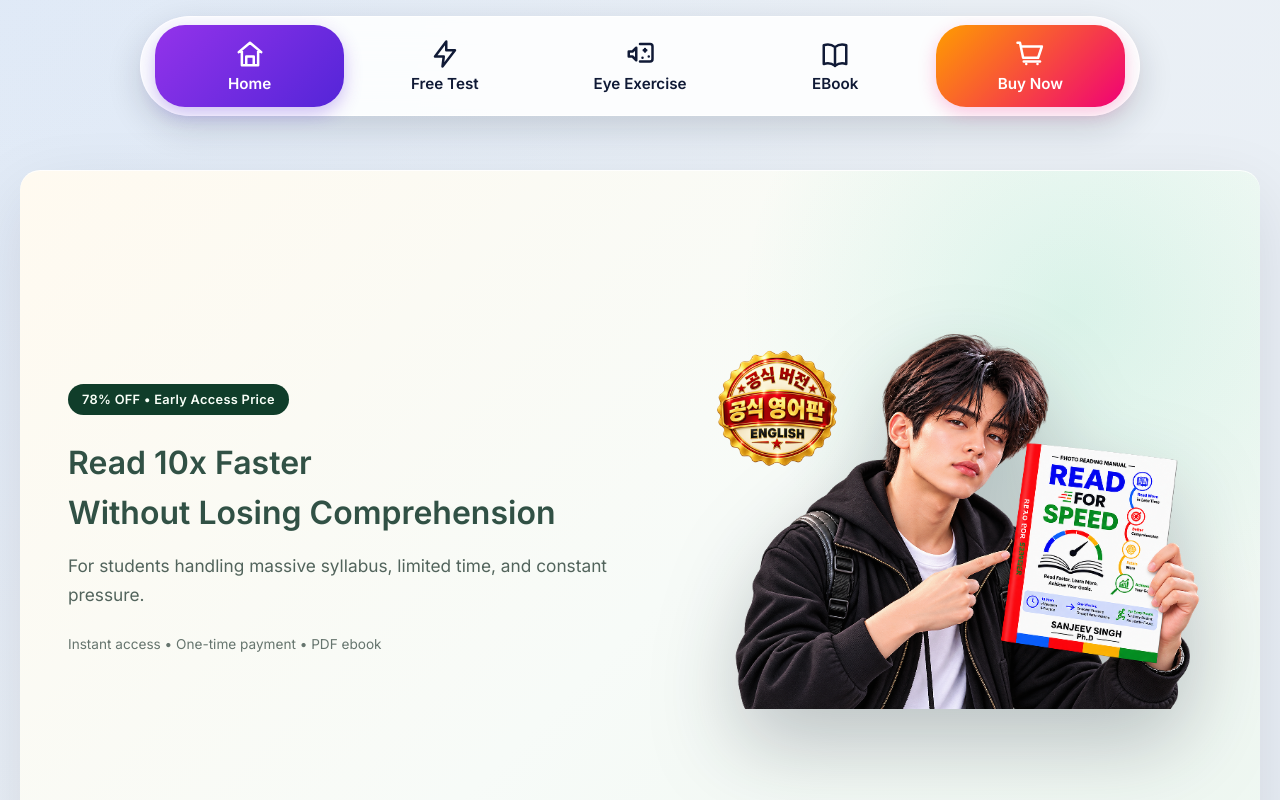
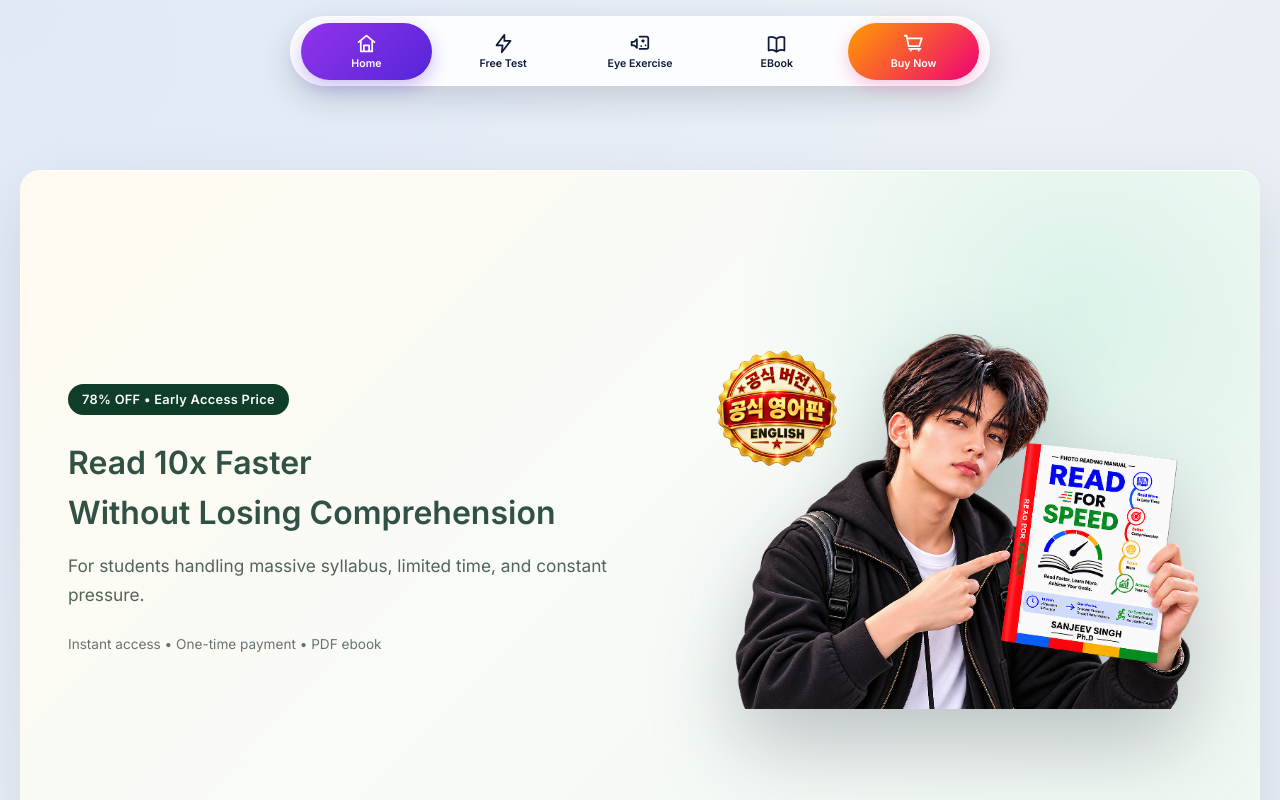
Before and after one commit to Sanjeev2206/ebook-site, a plain HTML site: page index.html in a window 1280 px wide. Shown: the top 800 px of the page. Drawn offline with nearby package versions, Linux system fonts and the light colour scheme; a script that the page names is missing.

Commit message:
Update index.html

```diff
--- a/index.html
+++ b/index.html
@@ -59,15 +59,15 @@ linear-gradient(
   left: 50%;
   transform: translateX(-50%);
 
-  width: min(1000px, calc(100% - 32px));
-  min-height: 100px;
+  width: min(700px, calc(100% - 32px));
+  min-height: 70px;
 
   display: flex;
   align-items: center;
   justify-content: space-between;
   gap: 6px;
 
-  padding: 7px 14px;
+  padding: 5px 10px;
 
   background: rgba(255,255,255,0.86);
   backdrop-filter: blur(20px);
@@ -84,21 +84,21 @@ linear-gradient(
 .top-nav a {
   flex: 1;
   min-width: 0;
-  min-height: 82px;
+  min-height: 57px;
 
   display: flex;
   flex-direction: column;
   align-items: center;
   justify-content: center;
-  gap: 5px;
-
-  padding: 10px 5px;
+  gap: 3px;
+
+  padding: 7px 4px;
   border-radius: 30px;
 
   text-decoration: none;
   color: #101a36;
 
-  font-size: 0.95rem;
+  font-size: 0.665rem;
   font-weight: 700;
   text-align: center;
 
@@ -106,8 +106,8 @@ linear-gradient(
 }
 
 .top-nav a svg {
- width: 30px;
-height: 30px;
+width: 21px;
+height: 21px;
 
   fill: none;
   stroke: currentColor;
```
